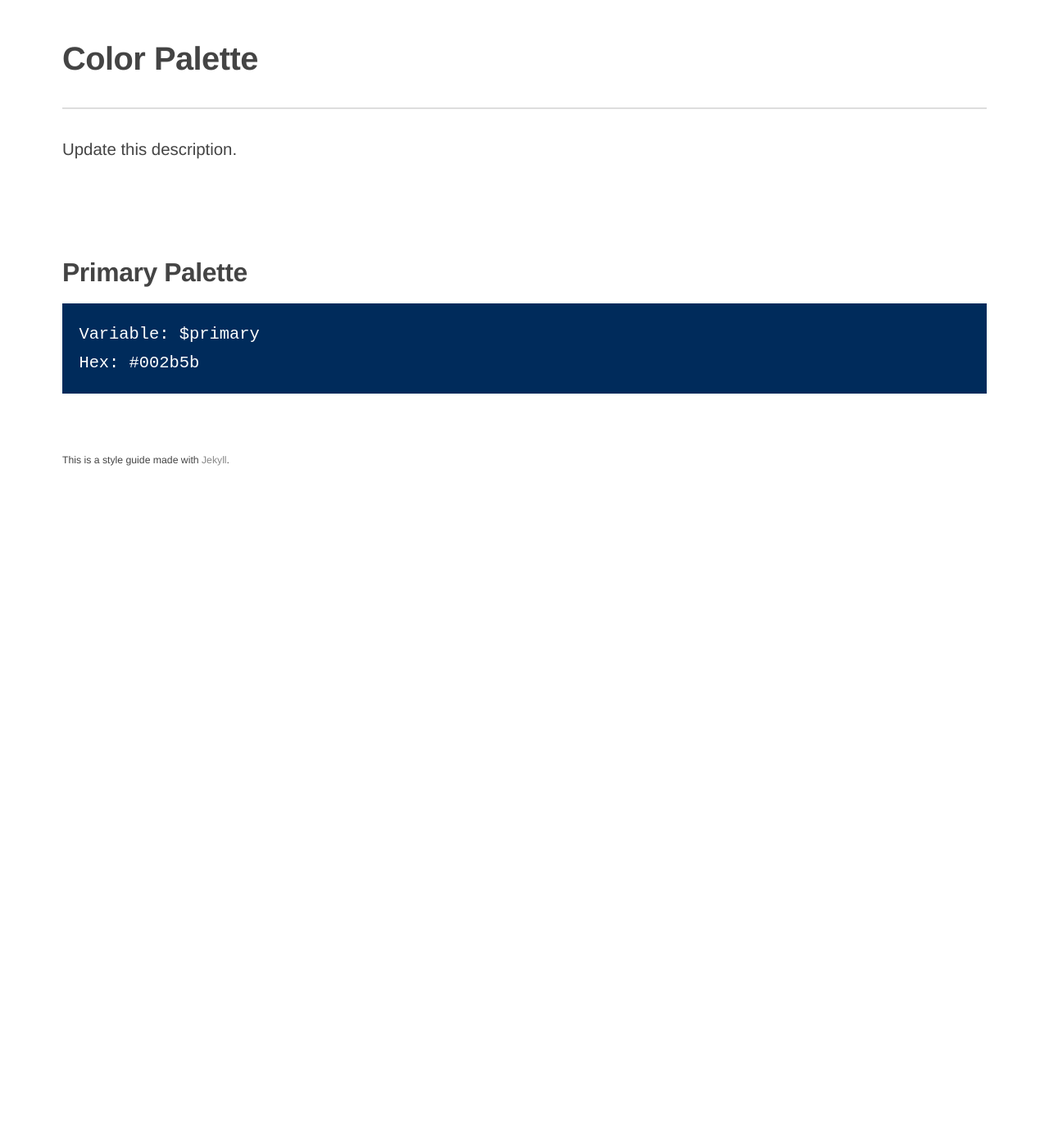
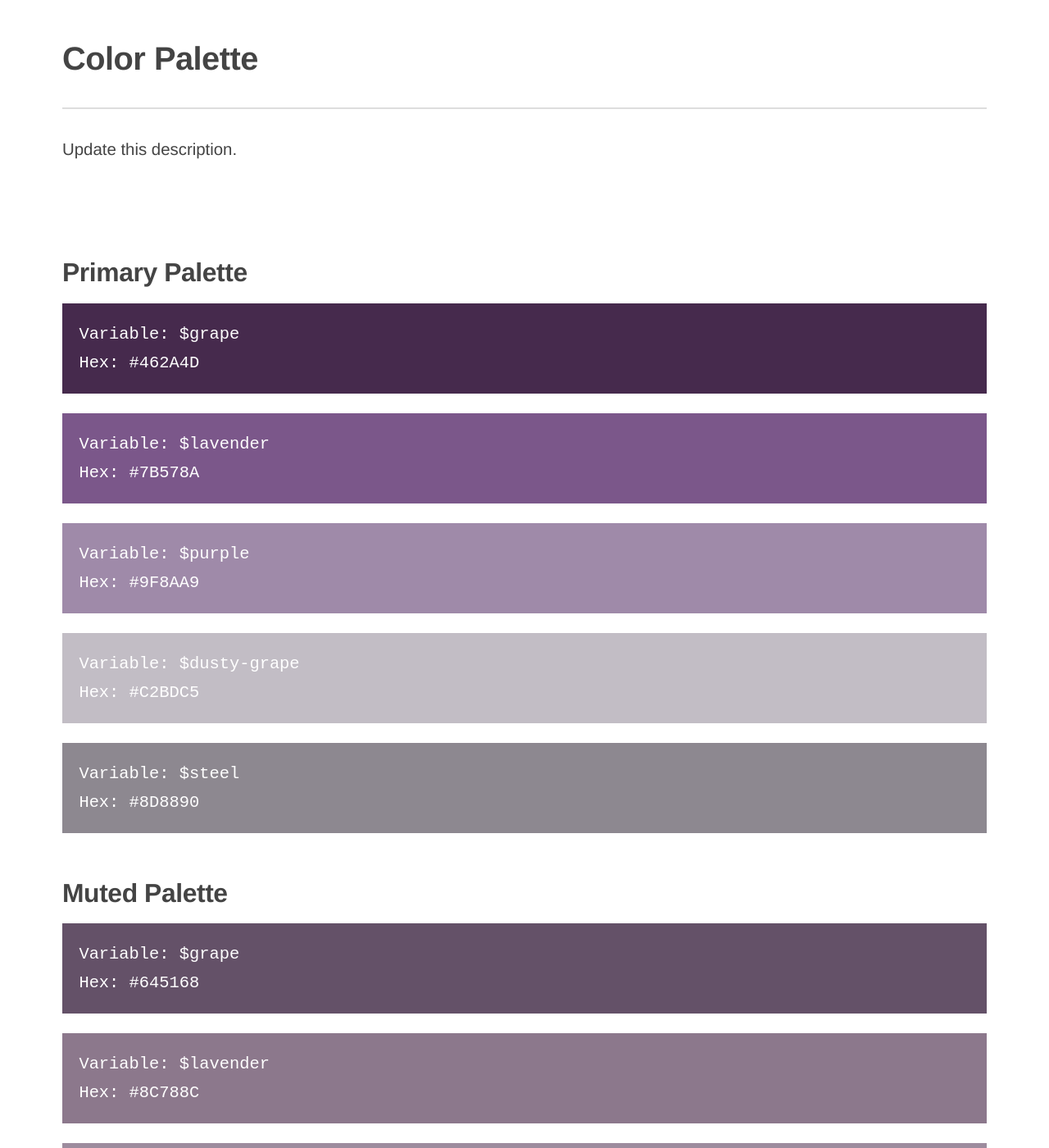
Before and after one commit to labbydev/wedding, a Jekyll site: the page built from _posts/2014-01-01-element-color-palette.html, in a window 1280 px wide and 1400 px high, scrolled down 279 px. Shown: the whole window at 82% size. Built offline with Jekyll 4.4.1, drawn with Linux system fonts in a browser that asks for light colours; Markdown is read by kramdown in place of the engine named in the settings; before the commit the page ends 909 px from its top, so only the background shows below that; some of the changed text lies outside the part shown.

Commit message:
inital color palette thoughts

```diff
--- a/_config.yml
+++ b/_config.yml
@@ -1,4 +1,4 @@
-name: Site Name Here
+name: Byrwa-Burroughs Wedding
 markdown: redcarpet
 pygments: true
 permalink: none
--- a/_posts/2014-01-01-element-color-palette.html
+++ b/_posts/2014-01-01-element-color-palette.html
@@ -3,16 +3,80 @@ layout: post
 title: "Color Palette"
 description: Update this description.
 categories: Elements
-color-1: "#002b5b"
+color-1: "#462A4D"
+color-2: "#7B578A"
+color-3: "#9F8AA9"
+color-4: "#C2BDC5"
+color-5: "#8D8890"
+color-6: "#645168"
+color-7: "#8C788C"
+color-8: "#9D8C9E"
+color-9: "#625965"
+color-10: "#8D888D"
 ---
 <section class="container">
   <div class="l-1up">
     <h2>Primary Palette</h2>
-
     <div class="styleguide-swatch reverse" style="background:{{ page.color-1 }}">
       <code>
-        Variable: $primary <br />
+        Variable: $grape <br />
         Hex: {{ page.color-1 }}
+      </code>
+    </div>
+    <div class="styleguide-swatch reverse" style="background:{{ page.color-2 }}">
+      <code>
+        Variable: $lavender <br />
+        Hex: {{ page.color-2 }}
+      </code>
+    </div>
+    <div class="styleguide-swatch reverse" style="background:{{ page.color-3 }}">
+      <code>
+        Variable: $purple <br />
+        Hex: {{ page.color-3 }}
+      </code>
+    </div>
+    <div class="styleguide-swatch reverse" style="background:{{ page.color-4 }}">
+      <code>
+        Variable: $dusty-grape <br />
+        Hex: {{ page.color-4 }}
+      </code>
+    </div>
+    <div class="styleguide-swatch reverse" style="background:{{ page.color-5 }}">
+      <code>
+        Variable: $steel <br />
+        Hex: {{ page.color-5 }}
+      </code>
+    </div>
+
+    <h2>Muted Palette</h2>
+    <div class="styleguide-swatch reverse" style="background:{{ page.color-6 }}">
+      <code>
+        Variable: $grape <br />
+        Hex: {{ page.color-6 }}
+      </code>
+    </div>
+    <div class="styleguide-swatch reverse" style="background:{{ page.color-7 }}">
+      <code>
+        Variable: $lavender <br />
+        Hex: {{ page.color-7 }}
+      </code>
+    </div>
+    <div class="styleguide-swatch reverse" style="background:{{ page.color-8 }}">
+      <code>
+        Variable: $purple <br />
+        Hex: {{ page.color-8 }}
+      </code>
+    </div>
+    <div class="styleguide-swatch reverse" style="background:{{ page.color-9 }}">
+      <code>
+        Variable: $dusty-grape <br />
+        Hex: {{ page.color-9 }}
+      </code>
+    </div>
+    <div class="styleguide-swatch reverse" style="background:{{ page.color-10 }}">
+      <code>
+        Variable: $steel <br />
+        Hex: {{ page.color-10 }}
       </code>
     </div>
   </div>
```
